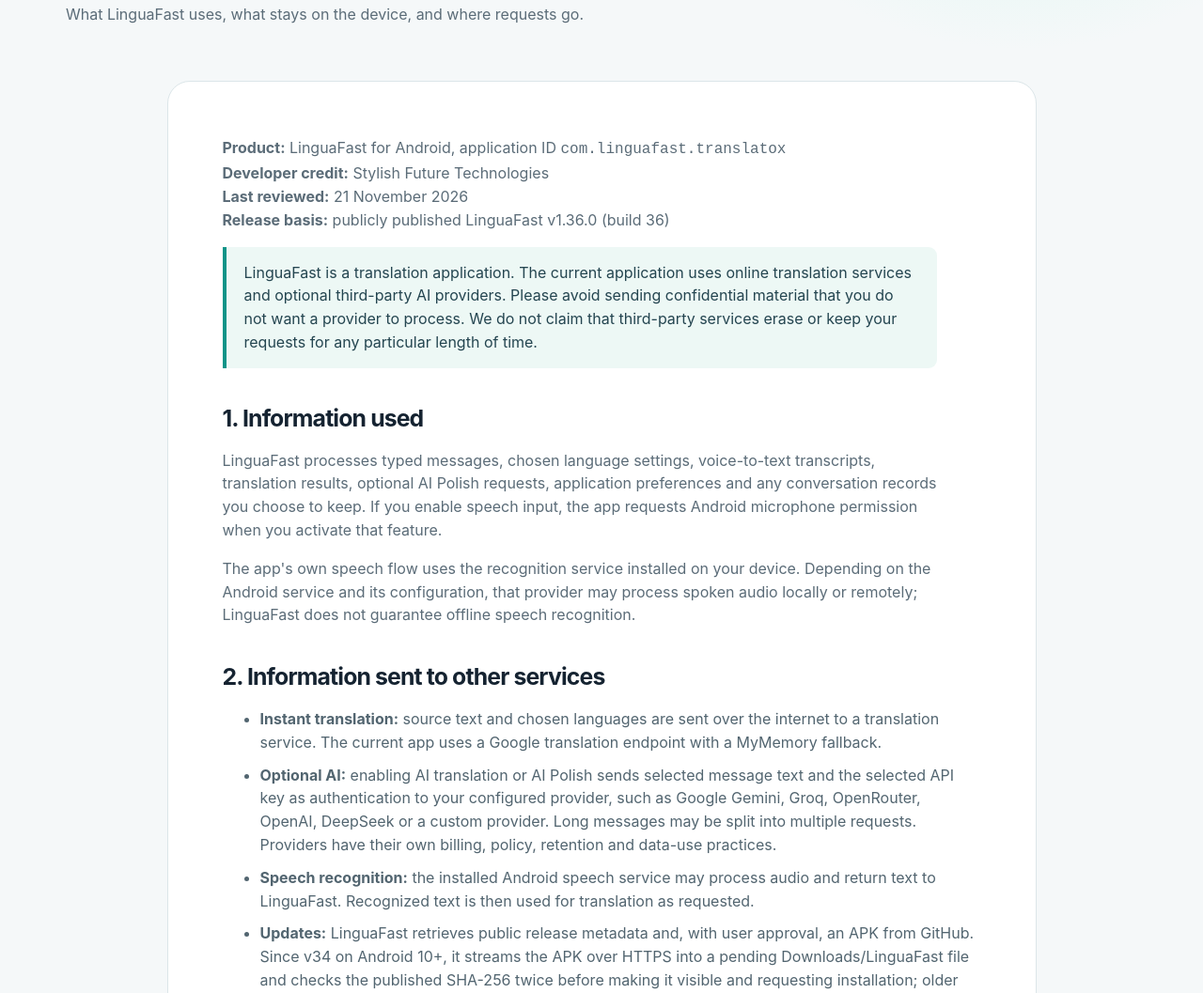
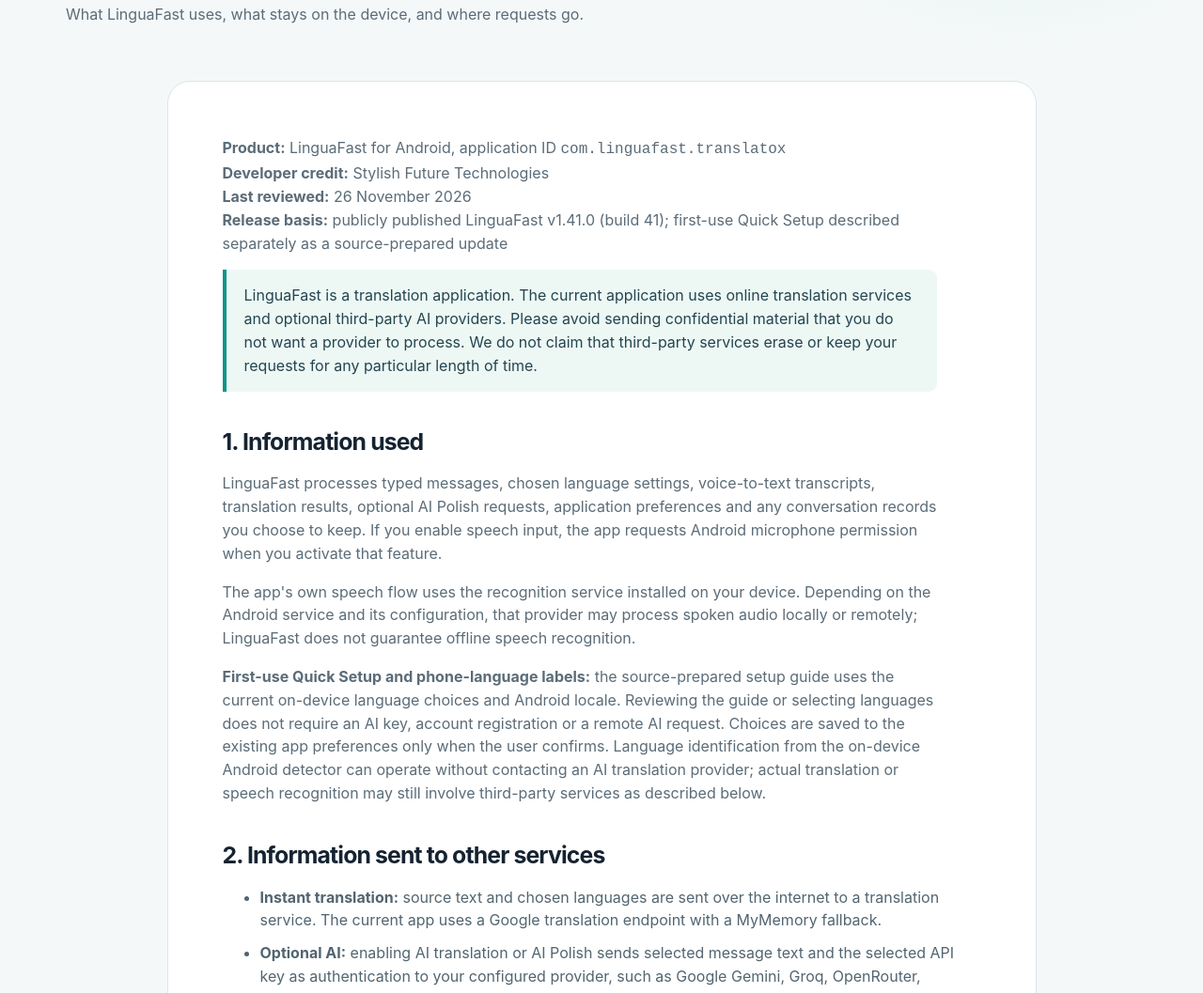
Before and after one commit to madbit1/linguafast, a plain HTML site: page privacy.html in a window 1280 px wide. Shown: the part 264-1321 px from the top of the page at 94% size. Drawn offline with Linux system fonts and the light colour scheme.

Commit message:
Website privacy: v41 publication basis and accurate local first-use setup data flow

```diff
--- a/privacy.html
+++ b/privacy.html
@@ -8,11 +8,12 @@
 <header class="site-head"><div class="container head-inner"><a class="identity" href="./"><img src="favicon.svg" width="42" height="42" alt="">LinguaFast</a><nav class="site-nav" aria-label="Navigation"><a href="./">Home</a><a href="support.html">Support</a><a href="https://github.com/madbit1/linguafast-updates/releases/latest" class="nav-cta">Releases</a></nav></div></header>
 <main id="main"><section class="page-hero"><div class="container"><div class="eyebrow">Privacy &amp; data</div><h1>Privacy policy</h1><p>What LinguaFast uses, what stays on the device, and where requests go.</p></div></section>
 <article class="prose container">
-<p><strong>Product:</strong> LinguaFast for Android, application ID <code>com.linguafast.translatox</code><br><strong>Developer credit:</strong> Stylish Future Technologies<br><strong>Last reviewed:</strong> 21 November 2026<br><strong>Release basis:</strong> publicly published LinguaFast v1.36.0 (build 36)</p>
+<p><strong>Product:</strong> LinguaFast for Android, application ID <code>com.linguafast.translatox</code><br><strong>Developer credit:</strong> Stylish Future Technologies<br><strong>Last reviewed:</strong> 26 November 2026<br><strong>Release basis:</strong> publicly published LinguaFast v1.41.0 (build 41); first-use Quick Setup described separately as a source-prepared update</p>
 <p class="note">LinguaFast is a translation application. The current application uses online translation services and optional third-party AI providers. Please avoid sending confidential material that you do not want a provider to process. We do not claim that third-party services erase or keep your requests for any particular length of time.</p>
 <h2 id="collected">1. Information used</h2>
 <p>LinguaFast processes typed messages, chosen language settings, voice-to-text transcripts, translation results, optional AI Polish requests, application preferences and any conversation records you choose to keep. If you enable speech input, the app requests Android microphone permission when you activate that feature.</p>
 <p>The app's own speech flow uses the recognition service installed on your device. Depending on the Android service and its configuration, that provider may process spoken audio locally or remotely; LinguaFast does not guarantee offline speech recognition.</p>
+<p><strong>First-use Quick Setup and phone-language labels:</strong> the source-prepared setup guide uses the current on-device language choices and Android locale. Reviewing the guide or selecting languages does not require an AI key, account registration or a remote AI request. Choices are saved to the existing app preferences only when the user confirms. Language identification from the on-device Android detector can operate without contacting an AI translation provider; actual translation or speech recognition may still involve third-party services as described below.</p>
 <h2 id="services">2. Information sent to other services</h2>
 <ul>
 <li><strong>Instant translation:</strong> source text and chosen languages are sent over the internet to a translation service. The current app uses a Google translation endpoint with a MyMemory fallback.</li>
```
